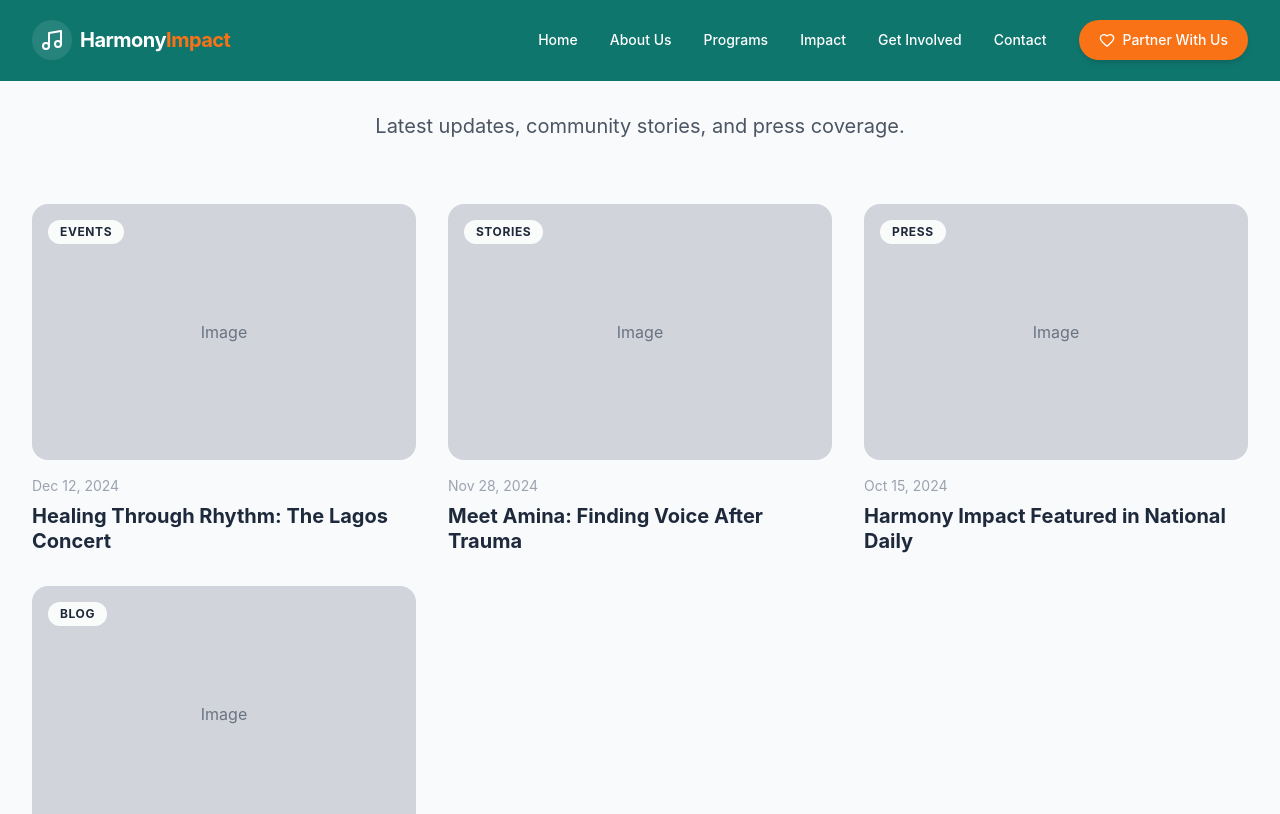
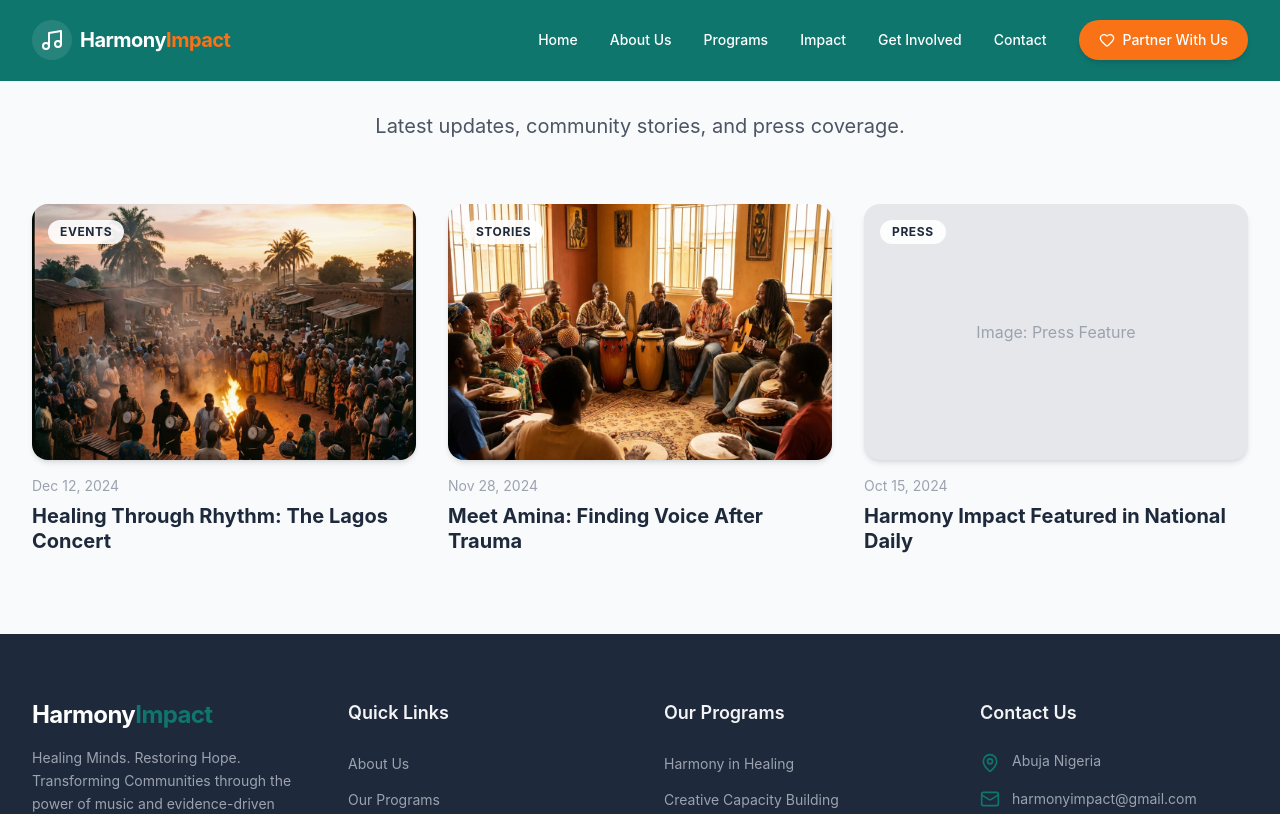
Before and after one commit to Gabby-design/Harmony-Impact, a React (Vite) app: page /media in a window 1280 px wide. Shown: the top 814 px of the page. Built offline with nearby package versions, Linux system fonts and the light colour scheme.

Commit message:
first commit

```diff
--- a/src/components/AboutSummary.jsx
+++ b/src/components/AboutSummary.jsx
@@ -1,5 +1,6 @@
 import { Link } from 'react-router-dom';
 import { ArrowRight } from 'lucide-react';
+import communityImg from '../assets/community-session.png';
 
 const AboutSummary = () => {
     return (
@@ -9,8 +10,8 @@ const AboutSummary = () => {
                     <div className="w-full md:w-1/2">
                         <div className="relative rounded-3xl overflow-hidden shadow-2xl">
                             <img
-                                src="https://images.unsplash.com/photo-1514320291840-2e0a9bf2a9ae?ixlib=rb-4.0.3&auto=format&fit=crop&w=1470&q=80"
-                                alt="Community Music Therapy"
+                                src={communityImg}
+                                alt="Community Music Therapy in Nigeria"
                                 className="w-full h-auto object-cover transform hover:scale-105 transition-transform duration-700"
                             />
                             <div className="absolute inset-0 bg-gradient-to-t from-black/60 to-transparent"></div>
--- a/src/components/Hero.jsx
+++ b/src/components/Hero.jsx
@@ -1,13 +1,14 @@
 import { motion } from 'framer-motion';
 import { Link } from 'react-router-dom';
 import { ArrowRight, Heart } from 'lucide-react';
+import heroBg from '../assets/hero-bg.png';
 
 const Hero = () => {
     return (
         <section className="relative bg-dark text-white overflow-hidden min-h-[90vh] flex items-center">
             {/* Background with Gradient Overlay */}
             <div className="absolute inset-0 bg-gradient-to-br from-teal-900 via-slate-900 to-slate-900 opacity-90 z-0"></div>
-            <div className="absolute inset-0 bg-[url('https://images.unsplash.com/photo-1511379938547-c1f69419868d?ixlib=rb-4.0.3&auto=format&fit=crop&w=2070&q=80')] bg-cover bg-center mix-blend-overlay opacity-20 z-0"></div>
+            <div className="absolute inset-0 bg-cover bg-center mix-blend-overlay opacity-20 z-0" style={{ backgroundImage: `url(${heroBg})` }}></div>
 
             <div className="max-w-7xl mx-auto px-4 sm:px-6 lg:px-8 relative z-10 w-full pt-20">
                 <div className="max-w-4xl">
--- a/src/pages/About.jsx
+++ b/src/pages/About.jsx
@@ -1,4 +1,5 @@
 import { motion } from 'framer-motion';
+import communityImg from '../assets/community-session.png';
 
 const About = () => {
     return (
@@ -26,9 +27,12 @@ const About = () => {
                         </p>
                     </div>
                     <div className="w-full md:w-1/2">
-                        <div className="bg-gray-200 rounded-2xl h-80 w-full flex items-center justify-center text-gray-400">
-                            {/* Placeholder for Who We Are Image */}
-                            <span>Image: Team or Community Event</span>
+                        <div className="rounded-2xl h-80 w-full overflow-hidden shadow-xl">
+                            <img
+                                src={communityImg}
+                                alt="Harmony Impact Team and Community"
+                                className="w-full h-full object-cover"
+                            />
                         </div>
                     </div>
                 </section>
--- a/src/pages/Media.jsx
+++ b/src/pages/Media.jsx
@@ -1,3 +1,6 @@
+import heroBg from '../assets/hero-bg.png';
+import communityImg from '../assets/community-session.png';
+
 const Media = () => {
     const stories = [
         { title: "Healing Through Rhythm: The Lagos Concert", date: "Dec 12, 2024", category: "Events" },
@@ -17,23 +20,53 @@ const Media = () => {
 
             <div className="max-w-7xl mx-auto px-4 sm:px-6 lg:px-8">
                 <div className="grid grid-cols-1 md:grid-cols-2 lg:grid-cols-3 gap-8">
-                    {stories.map((story, index) => (
-                        <div key={index} className="group cursor-pointer">
-                            <div className="bg-gray-200 rounded-2xl h-64 w-full mb-4 overflow-hidden relative">
-                                <div className="absolute top-4 left-4 bg-white/90 px-3 py-1 rounded-full text-xs font-bold uppercase tracking-wider text-dark">
-                                    {story.category}
-                                </div>
-                                {/* Image Placeholder */}
-                                <div className="w-full h-full bg-gray-300 group-hover:bg-gray-400 transition-colors flex items-center justify-center text-gray-500">
-                                    Image
-                                </div>
+                    <div className="group cursor-pointer">
+                        <div className="bg-gray-200 rounded-2xl h-64 w-full mb-4 overflow-hidden relative shadow-md">
+                            <div className="absolute top-4 left-4 bg-white/90 px-3 py-1 rounded-full text-xs font-bold uppercase tracking-wider text-dark z-10">
+                                Events
                             </div>
-                            <p className="text-sm text-gray-400 mb-2">{story.date}</p>
-                            <h3 className="text-xl font-bold text-dark group-hover:text-primary transition-colors leading-tight">
-                                {story.title}
-                            </h3>
+                            <img
+                                src={heroBg}
+                                alt="Lagos Concert"
+                                className="w-full h-full object-cover transform group-hover:scale-105 transition-transform duration-500"
+                            />
                         </div>
-                    ))}
+                        <p className="text-sm text-gray-400 mb-2">Dec 12, 2024</p>
+                        <h3 className="text-xl font-bold text-dark group-hover:text-primary transition-colors leading-tight">
+                            Healing Through Rhythm: The Lagos Concert
+                        </h3>
+                    </div>
+
+                    <div className="group cursor-pointer">
+                        <div className="bg-gray-200 rounded-2xl h-64 w-full mb-4 overflow-hidden relative shadow-md">
+                            <div className="absolute top-4 left-4 bg-white/90 px-3 py-1 rounded-full text-xs font-bold uppercase tracking-wider text-dark z-10">
+                                Stories
+                            </div>
+                            <img
+                                src={communityImg}
+                                alt="Music Therapy Session"
+                                className="w-full h-full object-cover transform group-hover:scale-105 transition-transform duration-500"
+                            />
+                        </div>
+                        <p className="text-sm text-gray-400 mb-2">Nov 28, 2024</p>
+                        <h3 className="text-xl font-bold text-dark group-hover:text-primary transition-colors leading-tight">
+                            Meet Amina: Finding Voice After Trauma
+                        </h3>
+                    </div>
+
+                    {/* Placeholder for other stories/press due to generation limits */}
+                    <div className="group cursor-pointer">
+                        <div className="bg-gray-200 rounded-2xl h-64 w-full mb-4 overflow-hidden relative shadow-md flex items-center justify-center">
+                            <div className="absolute top-4 left-4 bg-white/90 px-3 py-1 rounded-full text-xs font-bold uppercase tracking-wider text-dark z-10">
+                                Press
+                            </div>
+                            <span className="text-gray-400">Image: Press Feature</span>
+                        </div>
+                        <p className="text-sm text-gray-400 mb-2">Oct 15, 2024</p>
+                        <h3 className="text-xl font-bold text-dark group-hover:text-primary transition-colors leading-tight">
+                            Harmony Impact Featured in National Daily
+                        </h3>
+                    </div>
                 </div>
             </div>
         </div>
```
Also changed, not shown: src/assets/community-session.png (added), src/assets/hero-bg.png (added).
